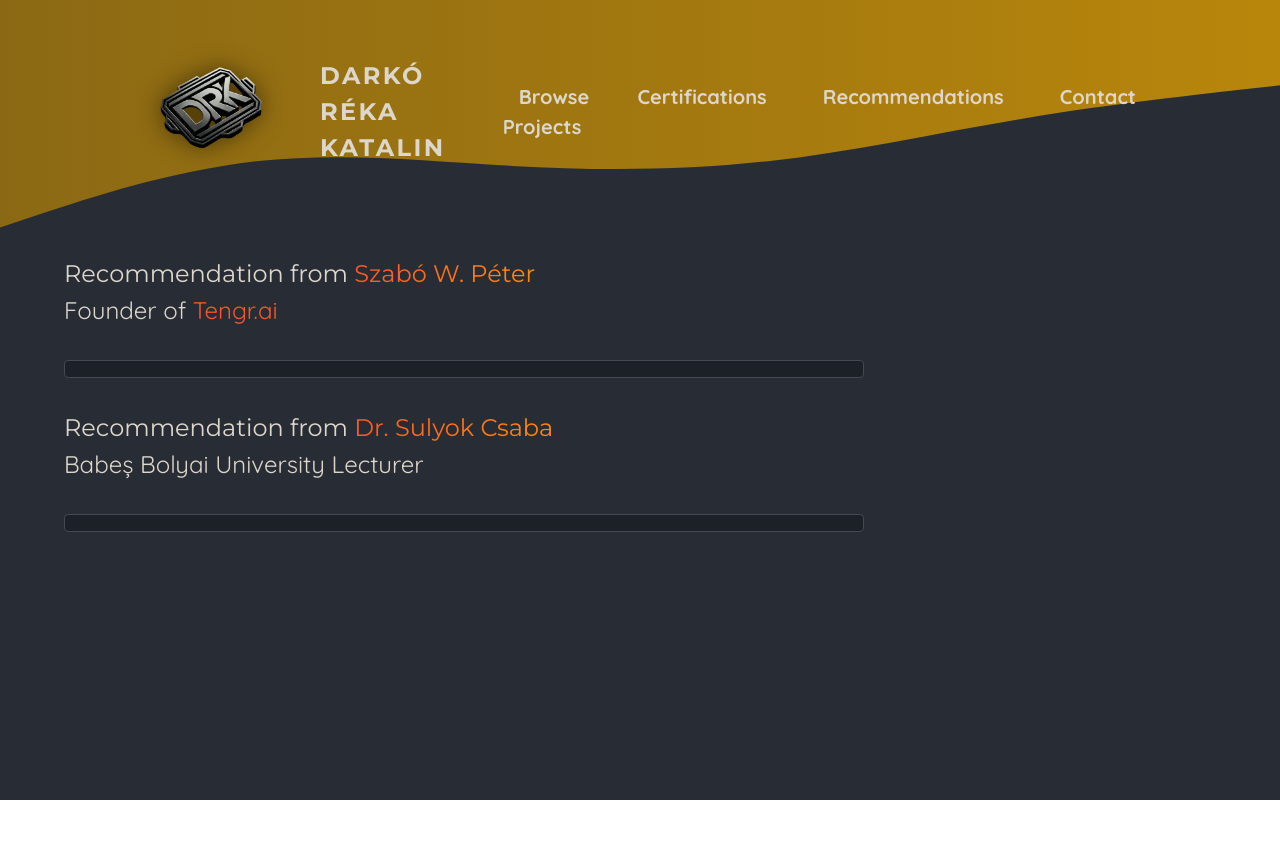
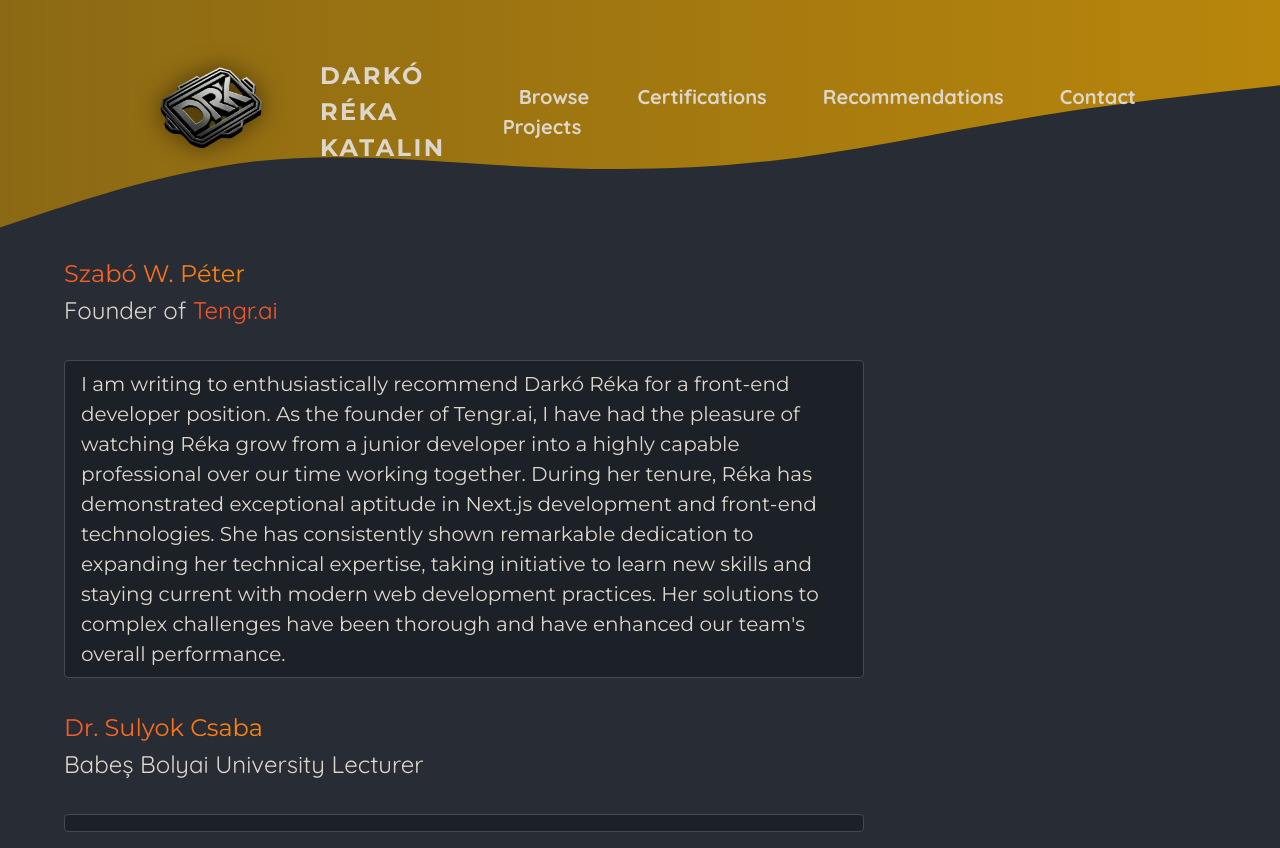
Before and after one commit to darkoreka/CV, a Next.js app: page /recommendations in a window 1280 px wide. Before the commit the page ends 800 px from the top, so only its background shows below. Built offline with nearby package versions, Linux system fonts and the light colour scheme.

Commit message:
recommendation

```diff
--- a/app/recommendations/components/recommendation-card.js
+++ b/app/recommendations/components/recommendation-card.js
@@ -23,7 +23,6 @@ export default function RecommendationCard({
     <>
       <header className={classes.header}>
         <h1>
-          Recommendation from{" "}
           <span className={classes.highlight}>{reviewerName}</span>
         </h1>
         <p>{renderDescription(reviewerDescription)}</p>
--- a/app/recommendations/page.js
+++ b/app/recommendations/page.js
@@ -2,8 +2,7 @@ import RecommendationCard from "./components/recommendation-card";
 
 export default function ReviewPage() {
   const reviewText = [
-    // "This is an amazing platform that has truly revolutionized the way we work with AI and web development!",
-    // "Very impressed with the quality of the content and the knowledge shared by the instructors. Highly recommended for anyone interested in learning web development and AI.",
+    "I am writing to enthusiastically recommend Darkó Réka for a front-end developer position. As the founder of Tengr.ai, I have had the pleasure of watching Réka grow from a junior developer into a highly capable professional over our time working together. During her tenure, Réka has demonstrated exceptional aptitude in Next.js development and front-end technologies. She has consistently shown remarkable dedication to expanding her technical expertise, taking initiative to learn new skills and staying current with modern web development practices. Her solutions to complex challenges have been thorough and have enhanced our team's overall performance.",
   ];
   const reviewerName = ["Szabó W. Péter", "Dr. Sulyok Csaba"];
 
```
